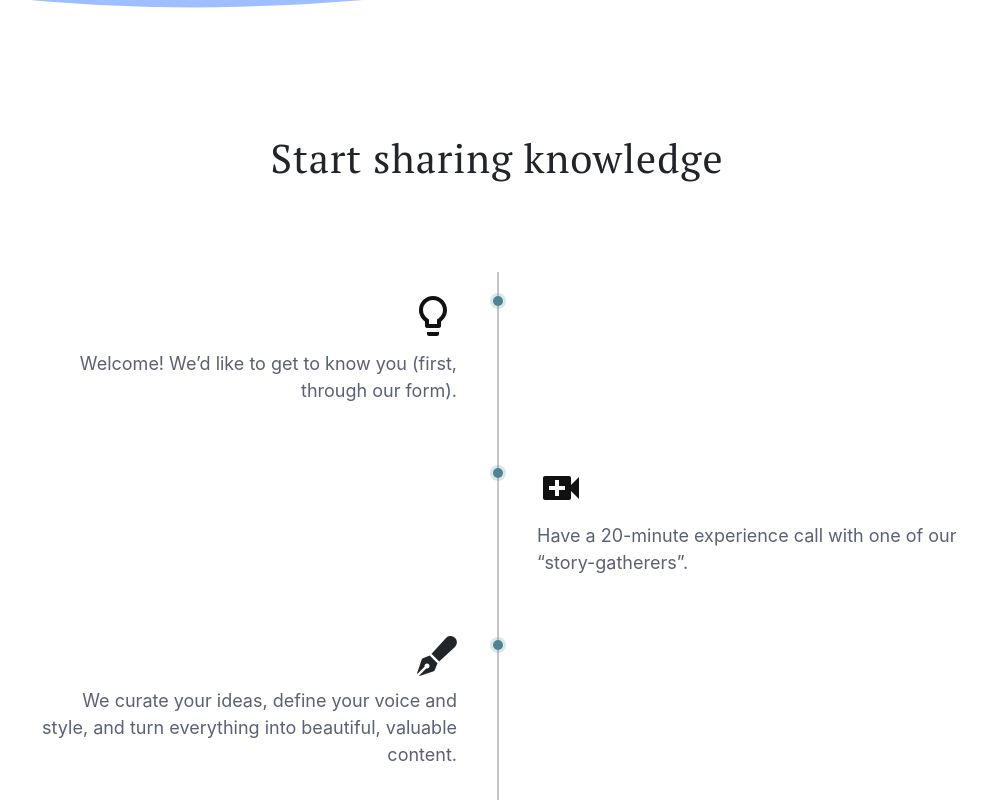
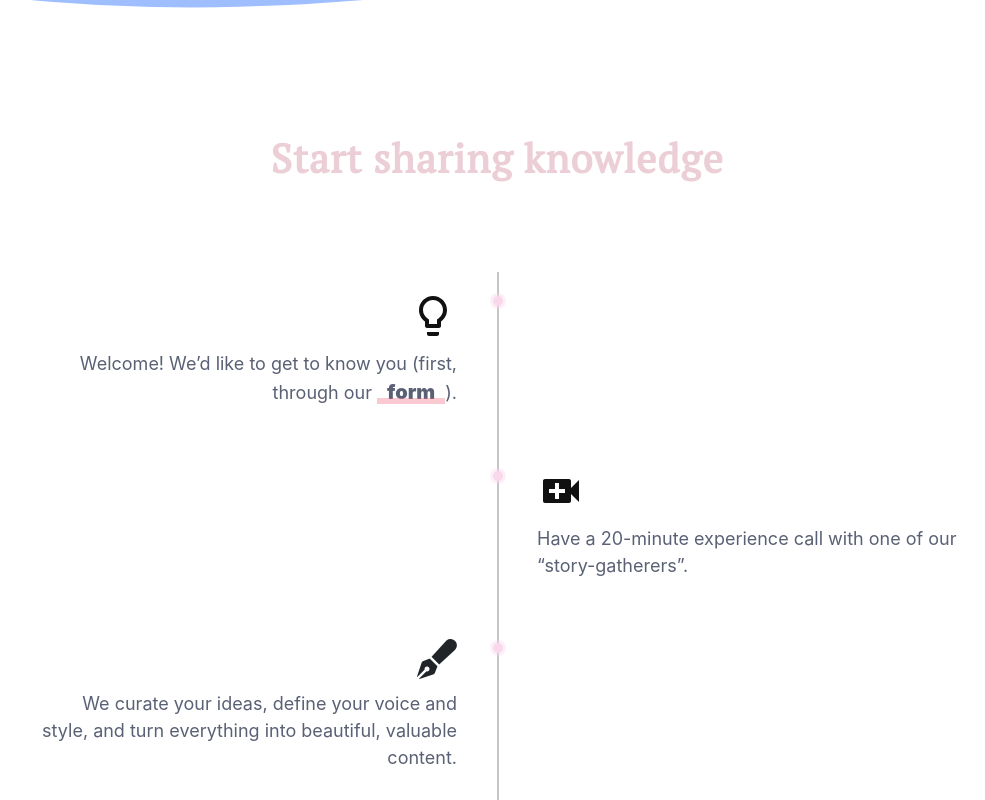
Before and after one commit to mirhamasala/growthtalk, a website with bundled scripts: page index.html in a window 1280 px wide. Shown: the part 1180-1980 px from the top of the page, without its empty margins (143-1128 px from the left). Built offline with nearby package versions, Linux system fonts and the light colour scheme; a web font is replaced by a local one.

Commit message:
new design CTA

```diff
--- a/index.html
+++ b/index.html
@@ -186,13 +186,13 @@
   </div>
 
   <section data-aos="fade-up" data-aos-duration="3000" data-aos-delay="50">
-    <h1>Start sharing knowledge</h1>
+    <h1 class="dark-purple-font">Start sharing knowledge</h1>
       <div class="timeline">
         <ul>
           <li>
             <div class="content">
               <img src="img/light.svg" alt="light">
-              <p>Welcome! We’d like to get to know you (first, through our form).</p>
+              <p>Welcome! We’d like to get to know you (first, through our <span class="button-hghlt dark-gray"><a href="#download">form</a></span>).</p>
             </div>
           </li>
           <li>
--- a/scss/_bootstrap-overrides.scss
+++ b/scss/_bootstrap-overrides.scss
@@ -182,3 +182,8 @@
     text-align: left;
   }
 }
+
+.dark-purple-font{
+  color: $dark-purple-img;
+  font-weight: 700;
+}
--- a/scss/_button.scss
+++ b/scss/_button.scss
@@ -7,7 +7,7 @@
     position: relative;
     padding: 0 .5em;
     font-size: 20px;
-    color: $dark-gray !important;
+    color: black;
     &:after {
       content: "";
       position: absolute;
@@ -29,3 +29,12 @@
     }
   }
 }
+
+.spec a {
+  color: $beige-img !important;
+}
+
+.dark-gray a {
+  color: $dark-gray !important;
+  font-weight: none !important;
+}
--- a/scss/_masthead.scss
+++ b/scss/_masthead.scss
@@ -32,11 +32,6 @@ header.masthead {
     .mb-6 {
       margin-bottom: 5rem!important;
       line-height: 1.5em;
-    }
-
-    .dark-purple-font{
-      color: $dark-purple-img;
-      font-weight: 700;
     }
 
     .img-fluid {
--- a/scss/_timeline.scss
+++ b/scss/_timeline.scss
@@ -63,9 +63,9 @@ h1 {
   right: -6px;
   width: 10px;
   height: 10px;
-  background: rgba(76,132,146,1);
+  background: rgba(249,216,235,1);
   border-radius: 50%;
-  box-shadow: 0 0 0 3px rgba(76,132,146,.2);
+  box-shadow: 0 0 0 3px rgba(249,216,235,.4);
 }
 
 .timeline ul li:nth-child(even):before {
@@ -75,9 +75,9 @@ h1 {
   left: -4px;
   width: 10px;
   height: 10px;
-  background: rgba(76,132,146,1);
+  background: rgba(249,216,235,1);
   border-radius: 50%;
-  box-shadow: 0 0 0 3px rgba(76,132,146,.2);
+  box-shadow: 0 0 0 3px rgba(249,216,235,.4);
 }
 
 .timeline ul li p {
```
Also changed, not shown: css/new-age.css, css/new-age.min.css.
